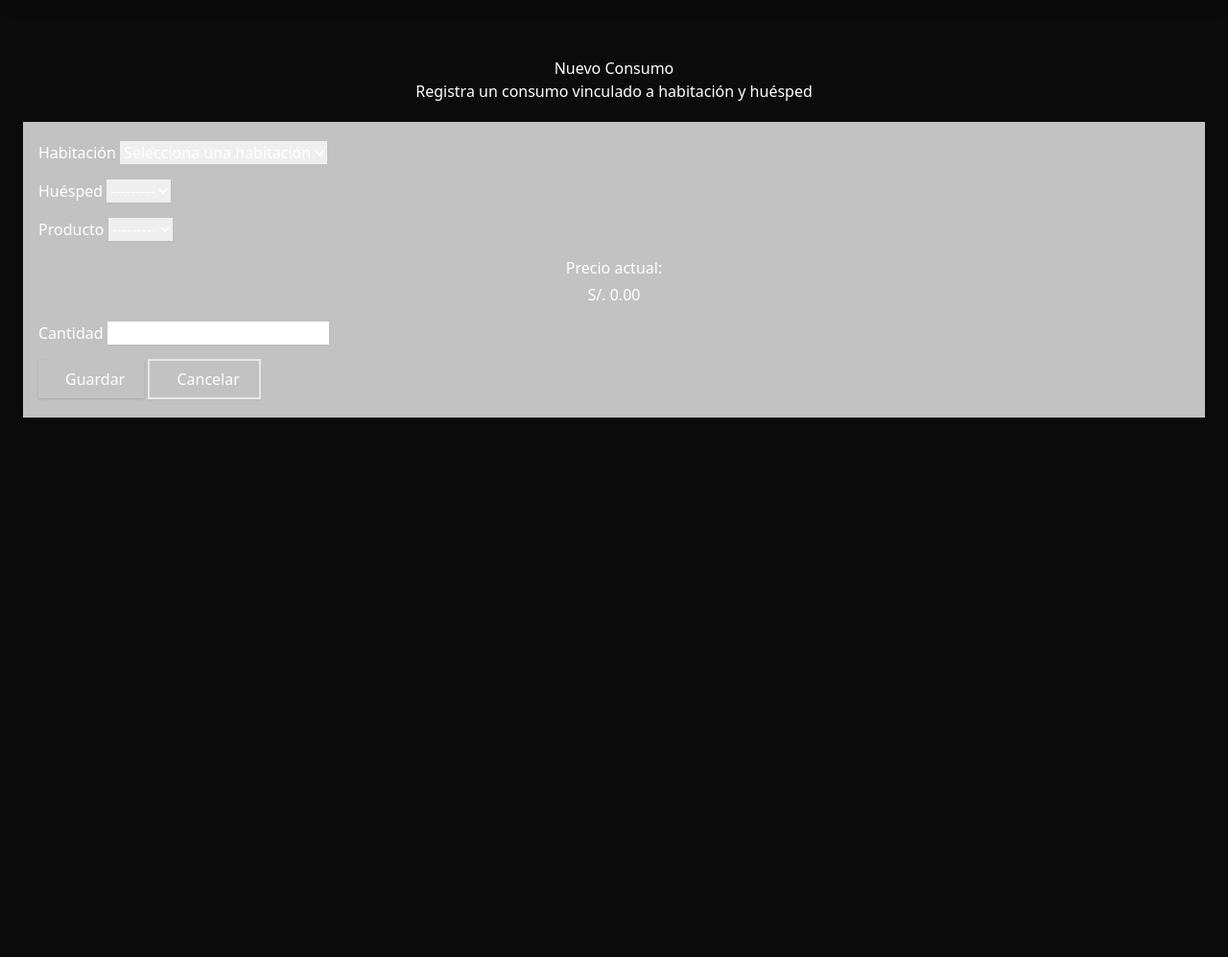
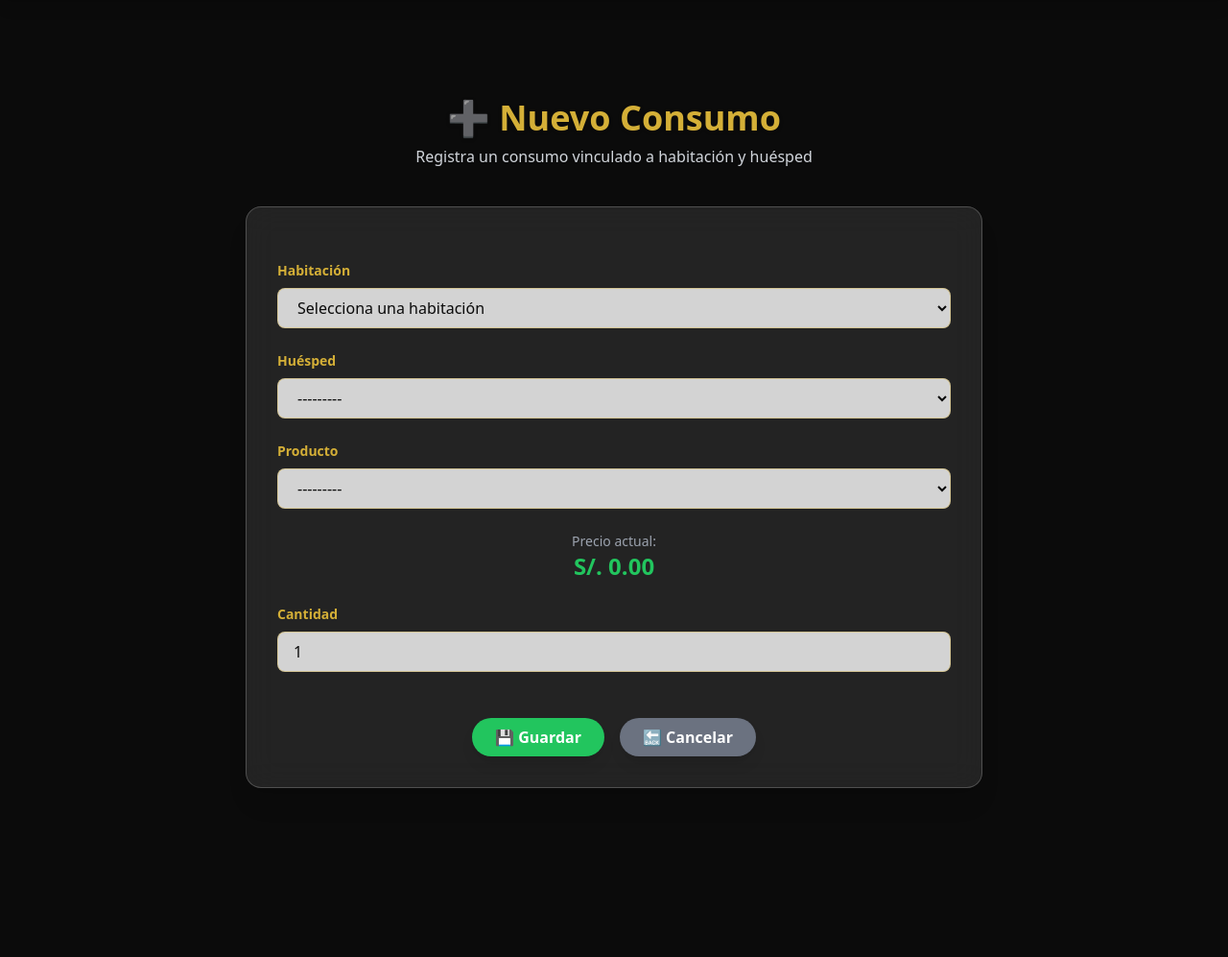
Before and after one commit to arcaoexdi/01_arca_oexdi_software_hotelero, a Django app: page /consumos/nuevo/ in a window 1280 px wide. Shown: the part 73-1070 px from the top of the page at 96% size. Before the commit the page ends 508 px from the top, so only its background shows below. Run offline with Django 5.2, Linux system fonts and the light colour scheme; data that the repository does not hold is empty; some libraries are stand-ins or nearby versions.

Commit message:
Cambios a los template de la app consumos

```diff
--- a/consumos/templates/consumos/consumo_form.html
+++ b/consumos/templates/consumos/consumo_form.html
@@ -1,98 +1,64 @@
 {% extends 'base_generic.html' %}
-{% load static %}
 {% load widget_tweaks %}
 
-{% block extra_css %}
-<style>
-    .habitacion-card {
-        position: relative;
-        cursor: pointer;
-        transition: transform 0.2s ease;
-    }
-
-    .habitacion-card:hover {
-        transform: scale(1.02);
-    }
-
-    .habitacion-card .check-icon {
-        position: absolute;
-        top: 12px;
-        right: 12px;
-        font-size: 1.8rem;
-        color: #28a745;
-        display: none;
-        z-index: 2;
-    }
-
-    .habitacion-card.habitacion-seleccionada {
-        border: 3px solid #28a745 !important;
-        box-shadow: 0 0 0 4px rgba(40, 167, 69, 0.2);
-    }
-
-    .habitacion-card.habitacion-seleccionada .check-icon {
-        display: block;
-    }
-
-    .text-gradient {
-        background: linear-gradient(to right, #0f9d58, #34a853);
-        -webkit-background-clip: text;
-        -webkit-text-fill-color: transparent;
-    }
-</style>
-{% endblock %}
-
 {% block content %}
-<div class="container py-5">
-    <div class="text-center mb-5">
-        <h2 class="display-5 fw-bold text-gradient">
-            {{ form.instance.pk|yesno:"Editar Consumo,Nuevo Consumo" }}
+<div class="py-16 px-6">
+  <!-- Encabezado -->
+  <div class="text-center mb-10">
+    <h2 class="text-4xl font-extrabold text-gold drop-shadow mb-2">
+      {% if form.instance.pk %} ✏️ Editar Consumo {% else %} ➕ Nuevo Consumo {% endif %}
     </h2>
-        <p class="fs-5 text-muted">Registra un consumo vinculado a habitación y huésped</p>
+    <p class="text-gray-300">Registra un consumo vinculado a habitación y huésped</p>
   </div>
 
-    <div class="row justify-content-center">
-        <div class="col-lg-8 col-md-10 col-sm-12">
-            <div class="card shadow border-0 rounded-4 bg-white bg-opacity-75">
-                <div class="card-body px-4 py-5">
-                    <form method="post" class="needs-validation" novalidate>
+  <!-- Contenedor principal -->
+  <div class="max-w-3xl mx-auto bg-white/10 backdrop-blur-lg border border-white/20 rounded-2xl shadow-xl p-8">
+    <form method="post" class="space-y-6">
       {% csrf_token %}
 
       <!-- Habitación -->
-                        <div class="mb-4">
-                            <label for="{{ form.habitacion.id_for_label }}" class="form-label fw-bold">Habitación</label>
-                            <select id="id_habitacion" name="habitacion" class="form-select" required>
+      <div>
+        <label for="{{ form.habitacion.id_for_label }}" class="block text-sm font-semibold text-gold mb-2">
+          Habitación
+        </label>
+        <select id="id_habitacion" name="habitacion"
+          class="w-full px-4 py-2 rounded-lg border border-gold/40 focus:ring-2 focus:ring-gold focus:outline-none bg-white/80 text-dark"
+          required>
           <option value="" disabled selected>Selecciona una habitación</option>
           {% for habitacion in habitaciones %}
-                                    <option value="{{ habitacion.id }}" {% if form.habitacion.value == habitacion.id|stringformat:"s" %}selected{% endif %}>
+            <option value="{{ habitacion.id }}"
+              {% if form.habitacion.value == habitacion.id|stringformat:"s" %}selected{% endif %}>
               Habitación #{{ habitacion.numero }} - {{ habitacion.get_estado_habitacion_display }}
             </option>
           {% endfor %}
         </select>
         {% if form.habitacion.errors %}
-                                <div class="invalid-feedback d-block">
-                                    {% for error in form.habitacion.errors %}
-                                        <small class="text-danger">{{ error }}</small>
-                                    {% endfor %}
-                                </div>
+          <p class="text-red-400 text-sm mt-1">
+            {% for error in form.habitacion.errors %} {{ error }} {% endfor %}
+          </p>
         {% endif %}
       </div>
 
       <!-- Huésped -->
-                        <div class="mb-4">
-                            <label for="{{ form.huesped.id_for_label }}" class="form-label fw-bold">Huésped</label>
-                            {{ form.huesped|add_class:"form-select" }}
+      <div>
+        <label for="{{ form.huesped.id_for_label }}" class="block text-sm font-semibold text-gold mb-2">
+          Huésped
+        </label>
+        {% render_field form.huesped class="w-full px-4 py-2 rounded-lg border border-gold/40 focus:ring-2 focus:ring-gold bg-white/80 text-dark" %}
       </div>
 
       <!-- Producto -->
-                        <div class="mb-4">
-                            <label for="{{ form.producto.id_for_label }}" class="form-label fw-bold">Producto</label>
-                            {{ form.producto|add_class:"form-select" }}
+      <div>
+        <label for="{{ form.producto.id_for_label }}" class="block text-sm font-semibold text-gold mb-2">
+          Producto
+        </label>
+        {% render_field form.producto class="w-full px-4 py-2 rounded-lg border border-gold/40 focus:ring-2 focus:ring-gold bg-white/80 text-dark" %}
       </div>
 
       <!-- Precio Producto -->
-                        <div class="mb-4 text-center">
-                            <p class="fw-bold mb-1">Precio actual:</p>
-                            <p id="precioProducto" class="h4 text-success">
+      <div class="text-center">
+        <p class="text-sm text-gray-400">Precio actual:</p>
+        <p id="precioProducto" class="text-2xl font-bold text-green-500">
           {% if form.producto.value %}
             S/. {{ form.producto.selected_option.dataset.precio }}
           {% else %}
@@ -102,32 +68,25 @@
       </div>
 
       <!-- Cantidad -->
-                        <div class="mb-4">
-                            <label for="{{ form.cantidad.id_for_label }}" class="form-label fw-bold">Cantidad</label>
-                            {{ form.cantidad|add_class:"form-control" }}
+      <div>
+        <label for="{{ form.cantidad.id_for_label }}" class="block text-sm font-semibold text-gold mb-2">
+          Cantidad
+        </label>
+        {% render_field form.cantidad class="w-full px-4 py-2 rounded-lg border border-gold/40 focus:ring-2 focus:ring-gold bg-white/80 text-dark" %}
       </div>
 
       <!-- Botones -->
-                        <div class="d-flex justify-content-center gap-3 mt-4 flex-wrap">
-
-                            <!-- Botón Guardar -->
-                            <button type="submit" class="btn btn-success btn-lg px-5 py-2 rounded-pill shadow transition-all d-flex align-items-center">
-                                <i class="bi bi-check-circle me-2 fs-5"></i>
-                                <span>Guardar</span>
+      <div class="flex justify-center gap-4 pt-6 flex-wrap">
+        <button type="submit"
+          class="bg-green-500 text-white px-6 py-2 rounded-full font-semibold shadow-lg hover:scale-105 hover:bg-green-600 transition">
+          💾 Guardar
         </button>
-
-                            <!-- Botón Cancelar -->
-                            <a href="{% url 'consumos:consumo_list' %}" class="btn btn-outline-secondary btn-lg px-5 py-2 rounded-pill shadow-sm border-2 transition-all d-flex align-items-center">
-                                <i class="bi bi-x-circle me-2 fs-5"></i>
-                                <span>Cancelar</span>
+        <a href="{% url 'consumos:consumo_list' %}"
+          class="bg-gray-500 text-white px-6 py-2 rounded-full font-semibold shadow-lg hover:scale-105 transition">
+          🔙 Cancelar
         </a>
-
       </div>
-
     </form>
-                </div>
-            </div>
-        </div>
   </div>
 </div>
 {% endblock %}
```
Also changed, not shown: consumos/templates/consumos/consumo_confirm_delete.html (+45 -13 lines), consumos/templates/consumos/consumo_detail.html (+35 -18 lines), consumos/templates/consumos/consumo_list.html (+44 -144 lines). Lines whose indentation alone changed are shown as unchanged.
